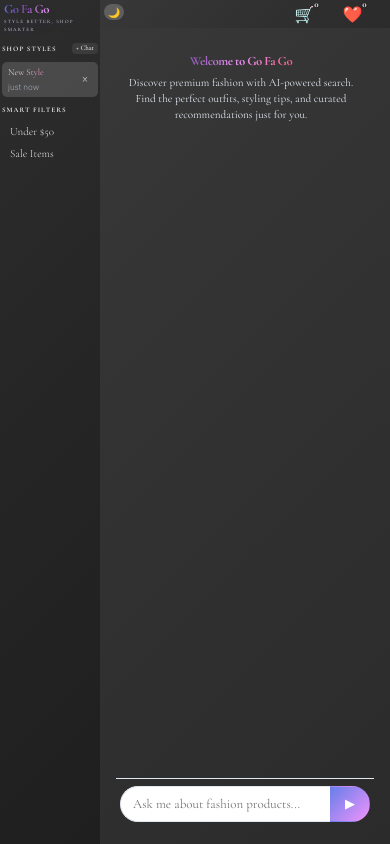
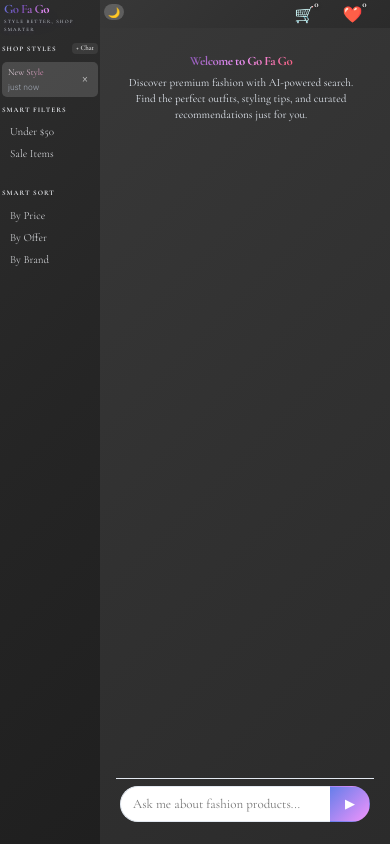
Before and after one commit to raja-datascientist/GoFaGo, a Flask app: page / in a window 390 px wide. Run offline with Flask 3, Linux system fonts and the light colour scheme; some web fonts are replaced.

Commit message:
UI: add Smart Sort hover + unify styles; improve cart/fav hover; tweak sort wiring

```diff
--- a/frontend_python/static/script.js
+++ b/frontend_python/static/script.js
@@ -269,6 +269,14 @@ class StyleAI {
             btn.addEventListener('click', (e) => {
                 const filter = e.currentTarget.dataset.filter;
                 this.applyFilter(filter);
+            });
+        });
+
+        // Smart sorting
+        document.querySelectorAll('.sort-btn').forEach(btn => {
+            btn.addEventListener('click', (e) => {
+                const sort = e.currentTarget.dataset.sort;
+                this.applySort(sort);
             });
         });
 
@@ -1748,6 +1756,24 @@ class StyleAI {
 
         console.log('After filtering:', filteredProducts.length, 'products');
 
+        // Apply active sort if set
+        if (this.activeSort) {
+            const sortKey = this.activeSort;
+            if (sortKey === 'price') {
+                filteredProducts.sort((a, b) => this.cleanPrice(a.price || a.current_price) - this.cleanPrice(b.price || b.current_price));
+            } else if (sortKey === 'offer') {
+                const toNum = (v) => {
+                    const n = parseFloat((v || '').toString().replace(/[^0-9.]/g, ''));
+                    return isNaN(n) ? 0 : n;
+                };
+                filteredProducts.sort((a, b) => toNum(b.offer_percent || a["Offer %"]) - toNum(a.offer_percent || a["Offer %"]));
+            } else if (sortKey === 'brand') {
+                const an = (a.brand || a.Brand || a.vendor || '').toString().toLowerCase();
+                const bn = (b.brand || b.Brand || b.vendor || '').toString().toLowerCase();
+                filteredProducts.sort((a, b) => an.localeCompare(bn));
+            }
+        }
+
         // Always display products (filtered or all)
         if (filteredProducts.length > 0) {
             this.displayProducts(filteredProducts);
@@ -1757,6 +1783,31 @@ class StyleAI {
         } else {
             this.showToast('No products match the filters');
         }
+    }
+
+    applySort(sort) {
+        // Toggle sort: clicking the same sort clears it
+        if (this.activeSort === sort) {
+            this.activeSort = null;
+            this.removeSortHighlight(sort);
+        } else {
+            if (this.activeSort) {
+                this.removeSortHighlight(this.activeSort);
+            }
+            this.activeSort = sort;
+            this.addSortHighlight(sort);
+        }
+        this.applyActiveFilters();
+    }
+
+    addSortHighlight(sort) {
+        const btn = document.querySelector(`.sort-btn[data-sort="${sort}"]`);
+        if (btn) btn.classList.add('active');
+    }
+
+    removeSortHighlight(sort) {
+        const btn = document.querySelector(`.sort-btn[data-sort="${sort}"]`);
+        if (btn) btn.classList.remove('active');
     }
 
     async performSearch(query) {
--- a/frontend_python/static/styles.css
+++ b/frontend_python/static/styles.css
@@ -1367,7 +1387,8 @@ body.day-mode .sticky-banner {
     gap: 1px;
 }
 
-.refinement-btn {
+.refinement-btn,
+.sort-btn {
     background: transparent;
     border: none;
     padding: 4px 12px;
@@ -2156,7 +2186,8 @@ body.day-mode .sticky-banner {
     }
 
     /* Reduce quick refinement buttons */
-    .refinement-btn {
+    .refinement-btn,
+    .sort-btn {
         padding: 4px 8px;
         font-size: 11px;
     }
--- a/frontend_python/templates/index.html
+++ b/frontend_python/templates/index.html
@@ -44,6 +44,16 @@
                         <button class="refinement-btn" data-filter="sale">
                             Sale Items
                         </button>
+                    </div>
+                </div>
+
+                <!-- Smart Sorting -->
+                <div class="refinements-section sidebar">
+                    <h3>SMART SORT</h3>
+                    <div class="refinement-options" style="display: flex; flex-direction: column; gap: 1px;">
+                        <button class="sort-btn" data-sort="price">By Price</button>
+                        <button class="sort-btn" data-sort="offer">By Offer</button>
+                        <button class="sort-btn" data-sort="brand">By Brand</button>
                     </div>
                 </div>
 
```
Also changed, not shown: other parts of frontend_python/static/styles.css (+35 -6 lines).
